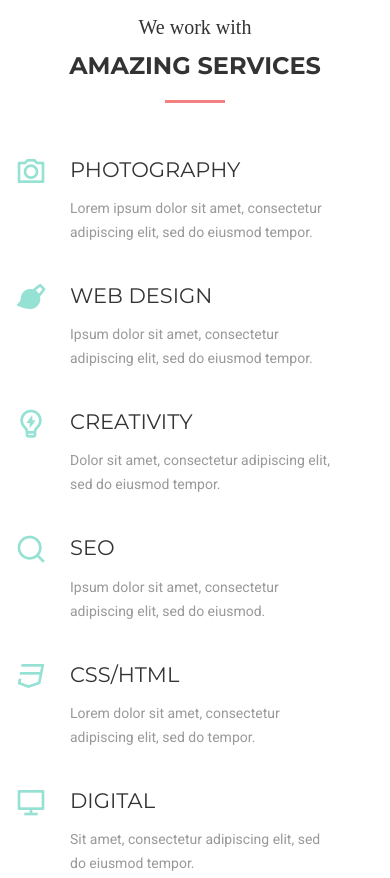
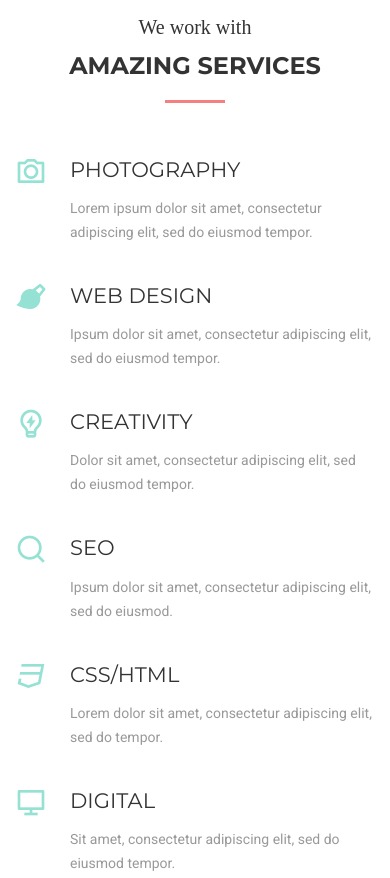
Before and after one commit to michaelprys/Horizon, a plain HTML site: page index.html in a window 390 px wide. Shown: the part 2760-3638 px from the top of the page. Drawn offline with nearby package versions, Linux system fonts and the light colour scheme.

Commit message:
service queries update

```diff
--- a/css/style.css
+++ b/css/style.css
@@ -328,23 +328,20 @@ hr {
     font-weight: 400;
 }
 
-/* Services
+/* Service
 -------------------------------------*/
 
 .service {
+    display: flex;
+    flex-wrap: wrap;
     padding: 35px 0 52px 0;
 }
 
-.service-wrapper {
-    display: flex;
-    flex-wrap: wrap;
-}
-
 .service-item {
-    padding: 0 40px 0 85px;
+    padding: 0 40px 40px 85px;
+    margin-bottom: 40px;
     position: relative;
     width: 33.33%;
-    margin-bottom: 40px;
 }
 
 .service-item--border {
@@ -1166,24 +1163,12 @@ hr {
         margin-top: 65px;
     }
 
-    /* ===== /.Services ===== */
-
-    .service-wrapper {
-    }
-
+    /* ===== /.Service ===== */
     .service-item {
-        width: 100%;
+        width: 50%;
         border: none;
-        padding-left: 55px;
-    }
-
-    .service-icon {
-        position: absolute;
-        font-size: 32px;
-        top: -5px;
-        left: 0;
-        color: #95e1d3;
-        padding-left: 0;
+        padding-left: 85px;
+        padding-bottom: 0;
     }
 }
 
@@ -1193,7 +1178,7 @@ hr {
 
 @media all and (max-width: 576px) {
 
-     /* ===== /.Header ===== */
+    /* ===== /.Header ===== */
 
     .main-header-logo {
         font-size: 1.8em;
@@ -1248,4 +1233,21 @@ hr {
     .statistics-text {
         font-size: 14px;
     }
+
+    /* ===== /.Service ===== */
+    .service {
+        justify-content: center;
+    }
+
+    .service-item {
+        width: 100%;
+        max-width: 400px;
+        border: none;
+        padding-left: 55px;
+        padding-right: 0;
+    }
+
+    .service-icon {
+        left: 0;
+    }
 }
--- a/index.html
+++ b/index.html
@@ -153,9 +153,7 @@
                     <p class="section-suptitle">We work with</p>
                     <h2 class="section-title">Amazing Services</h2>
                 </header>
-
-                <div class="service">
-                    <ul class="service-wrapper">
+                <ul class="service">
                     <li class="service-item service-item--border">
                         <div class="service-icon"><i class="ri-camera-line"></i></div>
                         <h2 class="service-title">Photography</h2>
@@ -193,8 +191,7 @@
                         <p class="service-text">Sit amet, consectetur adipiscing elit, sed do eiusmod tempor.</p>
                     </li>
                 </ul>
-                </div>
-                <!-- ===== /.Service ===== -->
+                <!--=====/.Service=====-->
             </div>
             <!-- ===== /.Container ===== -->
         </section>
```
Lines whose indentation alone changed are shown as unchanged.
